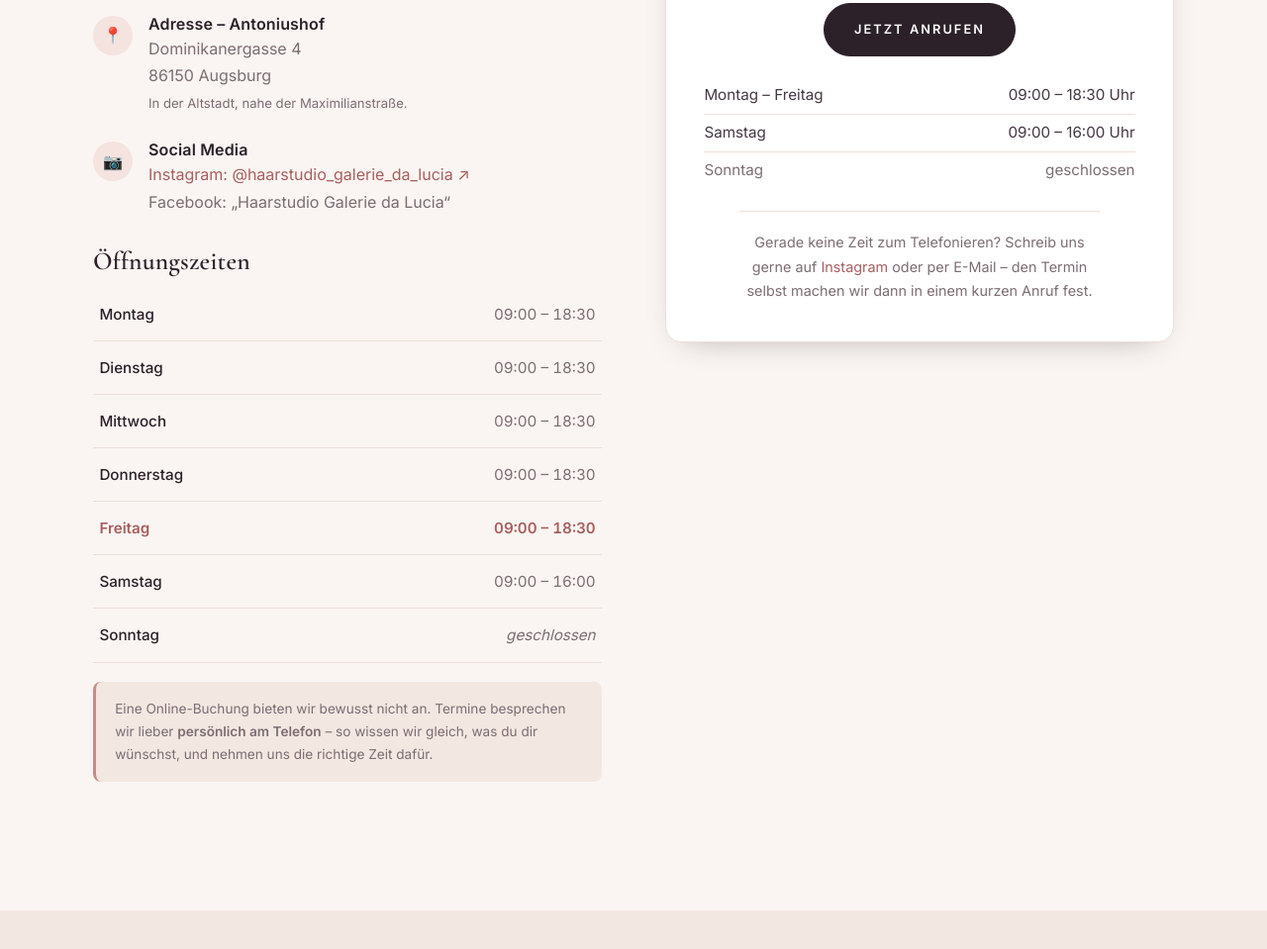
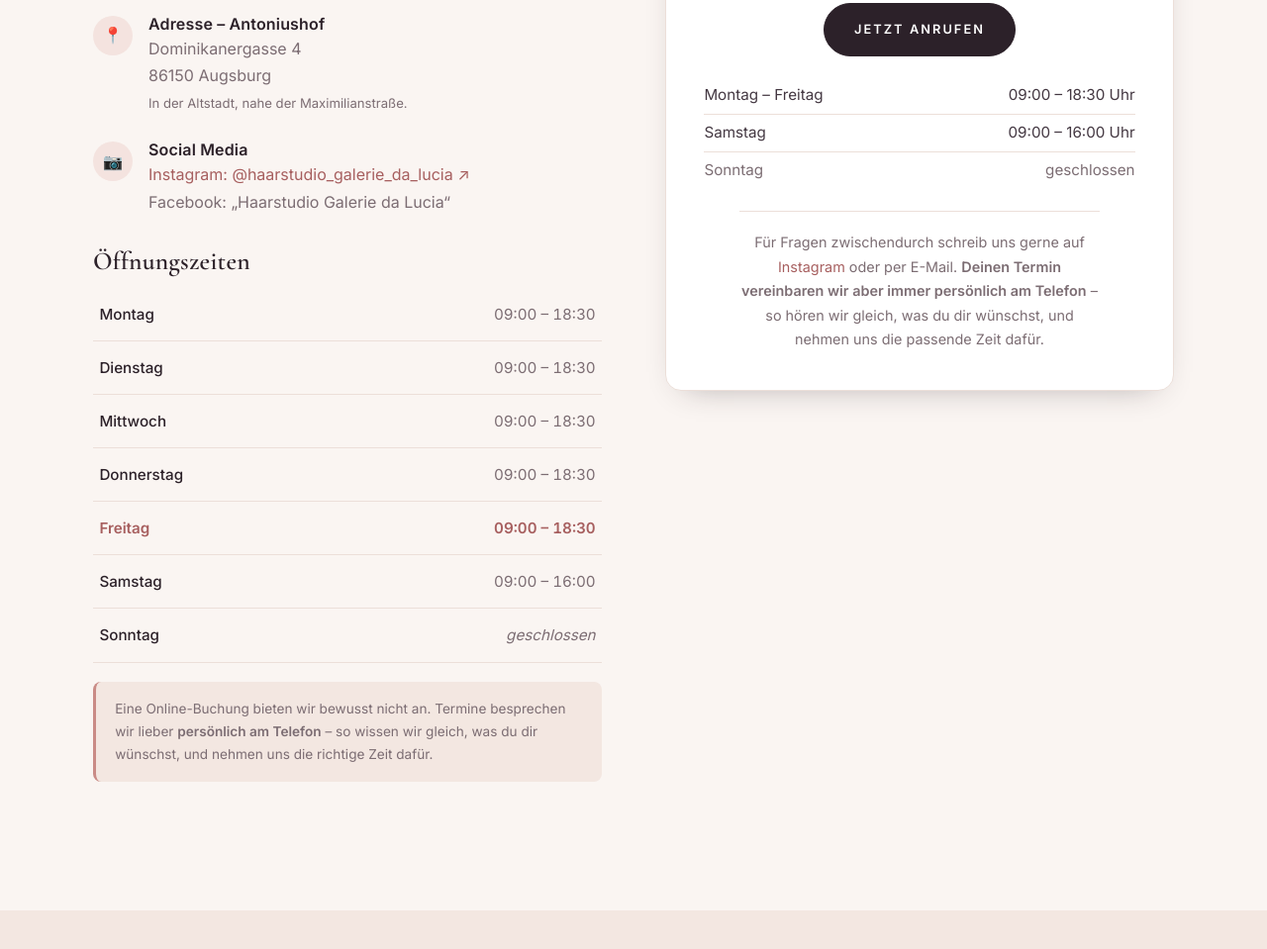
Before and after one commit to santopanella3-lgtm/Haarstudio, a plain HTML site: page kontakt.html in a window 1280 px wide. Shown: the part 950-1909 px from the top of the page at 99% size. Drawn offline with Linux system fonts and the light colour scheme.

Commit message:
Kontaktseite: Telefon-Termine im Hinweis der Anruf-Karte klarstellen
Der Hinweis lud zu Instagram/E-Mail ein, ohne deutlich zu machen, dass
der Termin selbst telefonisch läuft. Jetzt steht die Aussage freundlich,
aber eindeutig im Vordergrund.

Co-Authored-By: Claude Opus 5 <noreply@anthropic.com>

```diff
--- a/kontakt.html
+++ b/kontakt.html
@@ -103,7 +103,7 @@
             <li class="is-closed"><span>Sonntag</span><span>geschlossen</span></li>
           </ul>
 
-          <p class="call-card__hint">Gerade keine Zeit zum Telefonieren? Schreib uns gerne auf <a href="https://www.instagram.com/haarstudio_galerie_da_lucia/" target="_blank" rel="noopener">Instagram</a> oder per E-Mail – den Termin selbst machen wir dann in einem kurzen Anruf fest.</p>
+          <p class="call-card__hint">Für Fragen zwischendurch schreib uns gerne auf <a href="https://www.instagram.com/haarstudio_galerie_da_lucia/" target="_blank" rel="noopener">Instagram</a> oder per E-Mail. <strong>Deinen Termin vereinbaren wir aber immer persönlich am Telefon</strong> – so hören wir gleich, was du dir wünschst, und nehmen uns die passende Zeit dafür.</p>
         </div>
       </div>
     </div>
```
